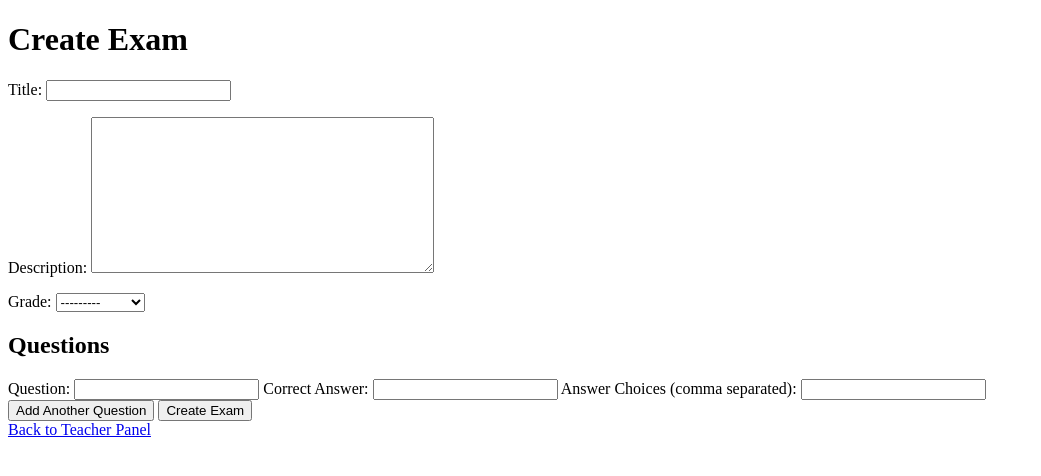
After one commit to zsbati/ExamSystem, a Django app: page /exams/create/ in a window 1280 px wide. The commit adds this page. Shown: the top 476 px of the page, without its empty margins (0-1041 px from the left). Run offline with Django 4.2, Linux system fonts and the light colour scheme; the visitor is signed in with stand-in values (Sample User, id 1).

Commit message:
exams added, partial success.

```diff
--- a/exams/forms.py
+++ b/exams/forms.py
@@ -1,7 +1,7 @@
 from django import forms
 from django.contrib.auth.models import User
 from django.contrib.auth.forms import UserCreationForm, SetPasswordForm
-from .models import Student, Teacher
+from .models import Student, Teacher, Exam, Question
 
 
 class TeacherCreationForm(UserCreationForm):
@@ -43,3 +43,15 @@ class ChangeUserPasswordForm(SetPasswordForm):
         super().__init__(*args, **kwargs)
         self.fields['new_password1'].help_text = 'Enter the new password.'
         self.fields['new_password2'].help_text = 'Enter the same password again for verification.'
+
+
+class ExamForm(forms.ModelForm):
+    class Meta:
+        model = Exam
+        fields = ['title', 'description', 'grade']
+
+
+class QuestionForm(forms.ModelForm):
+    class Meta:
+        model = Question
+        fields = ['question_text', 'correct_answer', 'answer_choices']
--- a/exams/models.py
+++ b/exams/models.py
@@ -1,6 +1,7 @@
 from django.contrib.auth.models import User
 from django.db import models
-
+from django.db.models.signals import post_save
+from django.dispatch import receiver
 
 class Teacher(models.Model):
     user = models.OneToOneField(User, on_delete=models.CASCADE)
@@ -8,6 +9,11 @@ class Teacher(models.Model):
     def __str__(self):
         return self.user.username
 
+@receiver(post_save, sender=User)
+def create_teacher_for_superuser(sender, instance, created, **kwargs):
+    if created and instance.is_superuser:
+        Teacher.objects.create(user=instance)
+        print(f"Teacher instance created for superuser: {instance.username}")
 
 class Student(models.Model):
     GRADE_CHOICES = [
@@ -22,3 +28,24 @@ class Student(models.Model):
 
     def __str__(self):
         return f"{self.user.username} - Grade {self.grade}"
+
+
+class Exam(models.Model):
+    title = models.CharField(max_length=200)
+    description = models.TextField(blank=True)
+    teacher = models.ForeignKey('Teacher', on_delete=models.CASCADE)
+    grade = models.IntegerField(choices=Student.GRADE_CHOICES)
+    created_at = models.DateTimeField(auto_now_add=True)
+
+    def __str__(self):
+        return f'{self.title} - Grade {self.grade}'
+
+
+class Question(models.Model):
+    exam = models.ForeignKey(Exam, related_name='questions', on_delete=models.CASCADE)
+    question_text = models.TextField()
+    correct_answer = models.CharField(max_length=200)
+    answer_choices = models.JSONField()  # To store multiple choices as a JSON array
+
+    def __str__(self):
+        return self.question_text
--- a/exams/urls.py
+++ b/exams/urls.py
@@ -4,6 +4,7 @@ from . import views
 
 urlpatterns = [
     path('', views.home, name='home'),
+    path('dashboard/', views.dashboard, name='dashboard'),
     path('login/', auth_views.LoginView.as_view(template_name='login.html'), name='login'),
     path('logout/', views.logout_view, name='logout'),
     path('change-password/', views.change_own_password, name='change_own_password'),
@@ -14,4 +15,6 @@ urlpatterns = [
     path('teachers/', views.teacher_list, name='teacher_list'),
     path('teachers/create/', views.create_teacher, name='create_teacher'),
     path('teachers/<int:teacher_id>/change-password/', views.change_teacher_password, name='change_teacher_password'),
+    path('exams/create/', views.create_exam, name='create_exam'),  # New URL pattern for creating exams
+    path('teacher/homepage/', views.teacher_homepage, name='teacher_homepage'),  # New URL pattern for teacher homepage
 ]
--- a/exams/views.py
+++ b/exams/views.py
@@ -6,8 +6,15 @@ from django.contrib.auth.models import User
 from django.contrib.auth.forms import PasswordChangeForm
 from django.core.paginator import Paginator
 from django.db.models import Q
-from .forms import StudentCreationForm, TeacherCreationForm, ChangeUserPasswordForm
-from .models import Student, Teacher
+from .forms import StudentCreationForm, TeacherCreationForm, ChangeUserPasswordForm, ExamForm, QuestionForm
+from .models import Student, Teacher, Exam, Question
+
+def superuser_or_teacher_required(view_func):
+    @user_passes_test(lambda u: u.is_superuser or hasattr(u, 'teacher'))
+    def _wrapped_view(request, *args, **kwargs):
+        return view_func(request, *args, **kwargs)
+    return _wrapped_view
+
 
 def login_view(request):
     if request.method == 'POST':
@@ -17,12 +24,17 @@ def login_view(request):
 
         if user is not None:
             login(request, user)
-            return redirect('home')
+            print(f"User {user.username} logged in.")  # Debugging statement
+            if user.is_superuser:
+                print("Redirecting to admin home.")  # Debugging statement
+                return redirect('home')  # Redirect to admin home
+            else:
+                print("Redirecting to teacher homepage.")  # Debugging statement
+                return redirect('teacher_homepage')  # Redirect to teacher homepage
         else:
             messages.error(request, 'Invalid username or password.')
 
     return render(request, 'login.html')
-
 @login_required
 def home(request):
     context = {}
@@ -113,7 +125,7 @@ def create_student(request):
 
 @user_passes_test(is_superuser)
 def student_list(request):
-    students = Student.objects.all().select_related('user', 'teacher')
+    students = Student.objects.all().select_related('user', 'teacher').order_by('grade', 'user__username')
     return render(request, 'exams/student/student_list.html', {'students': students})
 
 @user_passes_test(is_superuser)
@@ -176,3 +188,60 @@ def change_own_password(request):
         form = PasswordChangeForm(request.user)
 
     return render(request, 'exams/change_own_password.html', {'form': form})
+
+from django.shortcuts import render, redirect
+from .forms import ExamForm, QuestionForm
+from .models import Exam, Question
+
+@superuser_or_teacher_required
+@login_required
+def create_exam(request):
+    print(f"Create exam accessed by: {request.user.username}")
+    if request.method == 'POST':
+        exam_form = ExamForm(request.POST)
+        print(f"Exam form valid: {exam_form.is_valid()}")
+        if exam_form.is_valid():
+            exam = exam_form.save(commit=False)
+
+            # Check if the user has a Teacher instance
+            if hasattr(request.user, 'teacher'):
+                exam.teacher = request.user.teacher  # Link the exam to the teacher
+            else:
+                # If the user is a superuser, you might want to handle it differently
+                print("No teacher instance found for this user.")  # Debugging statement
+                messages.error(request, "You do not have an associated teacher account.")
+                return redirect('dashboard')  # Redirect to the dashboard or another appropriate view
+
+            exam.save()
+            # Save the questions
+            question_count = len(request.POST.getlist('question_text_0'))
+            for i in range(question_count):
+                question_text = request.POST.get(f'question_text_{i}')
+                correct_answer = request.POST.get(f'correct_answer_{i}')
+                answer_choices = request.POST.get(f'answer_choices_{i}')
+                question = Question(
+                    exam=exam,
+                    question_text=question_text,
+                    correct_answer=correct_answer,
+                    answer_choices=answer_choices.split(',')  # Assuming choices are comma-separated
+                )
+                question.save()
+            return redirect('teacher_list')  # Redirect to the teacher list or exam list
+    else:
+        exam_form = ExamForm()
+    return render(request, 'exams/create_exam.html', {'exam_form': exam_form})
+
+from django.shortcuts import render
+from django.contrib.auth.decorators import login_required
+
+@login_required
+def teacher_homepage(request):
+    return render(request, 'exams/teacher/homepage.html')
+
+@login_required
+def dashboard(request):
+    context = {
+        'teachers': Teacher.objects.all(),
+        'students': Student.objects.all(),
+    }
+    return render(request, 'exams/dashboard.html', context)
--- /dev/null
+++ b/templates/exams/create_exam.html
@@ -0,0 +1,46 @@
+<!DOCTYPE html>
+<html lang="en">
+<head>
+    <meta charset="UTF-8">
+    <meta name="viewport" content="width=device-width, initial-scale=1.0">
+    <title>Create Exam</title>
+    <script>
+        function addQuestion() {
+            const questionContainer = document.getElementById('questions');
+            const questionCount = questionContainer.children.length;
+            const newQuestion = `
+                <div class='question'>
+                    <label for='question_text_${questionCount}'>Question:</label>
+                    <input type='text' name='question_text_${questionCount}' required>
+                    <label for='correct_answer_${questionCount}'>Correct Answer:</label>
+                    <input type='text' name='correct_answer_${questionCount}' required>
+                    <label for='answer_choices_${questionCount}'>Answer Choices (comma separated):</label>
+                    <input type='text' name='answer_choices_${questionCount}' required>
+                </div>
+            `;
+            questionContainer.insertAdjacentHTML('beforeend', newQuestion);
+        }
+    </script>
+</head>
+<body>
+    <h1>Create Exam</h1>
+    <form method="POST">
+        {% csrf_token %}
+        {{ exam_form.as_p }}
+        <h2>Questions</h2>
+        <div id='questions'>
+            <div class='question'>
+                <label for='question_text_0'>Question:</label>
+                <input type='text' name='question_text_0' required>
+                <label for='correct_answer_0'>Correct Answer:</label>
+                <input type='text' name='correct_answer_0' required>
+                <label for='answer_choices_0'>Answer Choices (comma separated):</label>
+                <input type='text' name='answer_choices_0' required>
+            </div>
+        </div>
+        <button type='button' onclick='addQuestion()'>Add Another Question</button>
+        <button type="submit">Create Exam</button>
+    </form>
+    <a href="{% url 'teacher_list' %}">Back to Teacher Panel</a>
+</body>
+</html>
--- a/templates/exams/dashboard.html
+++ b/templates/exams/dashboard.html
@@ -9,6 +9,7 @@
                 <div class="card-header d-flex justify-content-between align-items-center">
                     <h3>Teachers</h3>
                     <a href="{% url 'create_teacher' %}" class="btn btn-primary btn-sm">Add Teacher</a>
+                    <a href="{% url 'create_exam' %}" class="btn btn-primary btn-sm">Create Exam</a>
                 </div>
                 <div class="card-body">
                     <div class="table-responsive">
@@ -78,5 +79,10 @@
             </div>
         </div>
     </div>
+    <div class="row">
+        <div class="col-md-12 mb-4">
+            <a href="{% url 'create_exam' %}" class="btn btn-primary btn-sm">Create Exam</a>
+        </div>
+    </div>
 </div>
 {% endblock %}
--- a/templates/exams/teacher/teacher_list.html
+++ b/templates/exams/teacher/teacher_list.html
@@ -5,7 +5,8 @@
 <div class="container mt-4">
     <div class="d-flex justify-content-between align-items-center mb-4">
         <h2>Teacher Accounts</h2>
-        <a href="{% url 'create_teacher' %}" class="btn btn-primary">Create New Teacher</a>
+        <a href="{% url 'create_teacher' %}" class="btn btn-primary btn-sm">Create New Teacher</a>
+        <a href="{% url 'create_exam' %}" class="btn btn-primary btn-sm">Create Exam</a>
     </div>
 
     {% if messages %}
```
Also changed, not shown: templates/exams/teacher/homepage.html (added, +16 -0 lines), exams/migrations/0002_exam_question.py (added).
